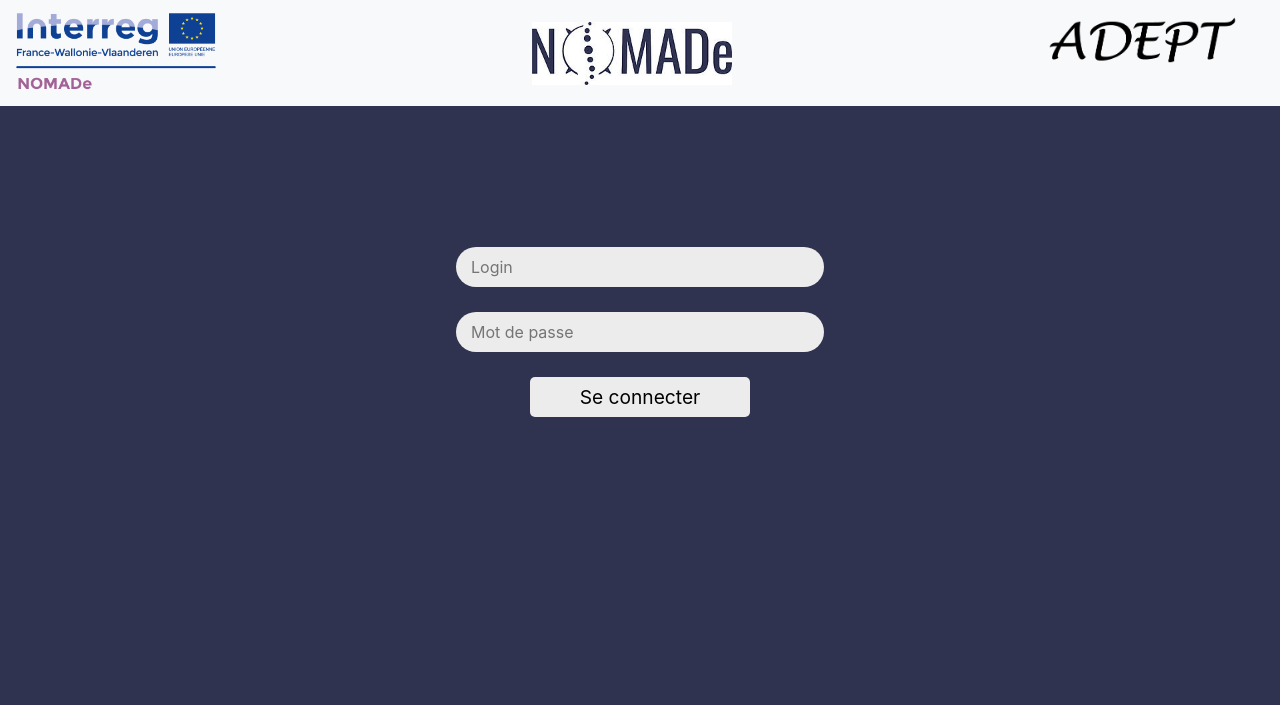
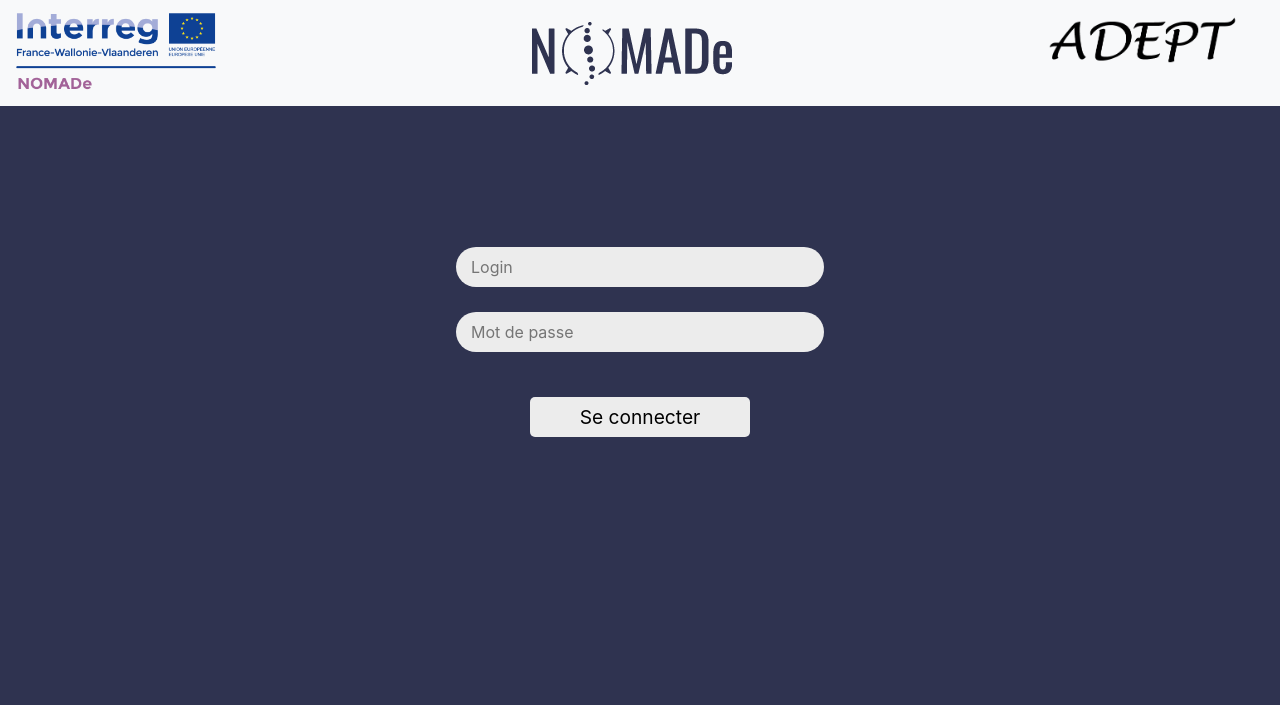
Before and after one commit to Chirace/ADEPT, a Symfony app: template templates/general/home.html.twig in a window 1280 px wide. Shown: the top 705 px of the page. Run offline with Twig, Linux system fonts and the light colour scheme; the template is opened without the code that fills it, so the values that code supplies are empty; some libraries are stand-ins or nearby versions.

Commit message:
modification template général

```diff
--- a/config/routes.yaml
+++ b/config/routes.yaml
@@ -3,5 +3,5 @@
 #    controller: App\Controller\DefaultController::index
 
 adept_home:
- path: /
- controller: App\Controller\GeneralController::home
+  path: /
+  controller: App\Controller\GeneralController::home
--- a/public/css/custom.css
+++ b/public/css/custom.css
@@ -20,7 +20,7 @@
 }
 
 button {
-    margin-top: 25px;
+    margin-top: 45px;
     width: 60%;
     height: 40px;
     border: none;
--- a/templates/base.html.twig
+++ b/templates/base.html.twig
@@ -2,11 +2,12 @@
 <html>
     <head>
         <meta charset="UTF-8">
-        <title>{% block title %}Welcome!{% endblock %}</title>
+        <title>{% block title %}NOMADe ADEPT{% endblock %}</title>
         {% block stylesheets %}
             <link rel="stylesheet" href="https://maxcdn.bootstrapcdn.com/bootstrap/4.0.0/css/bootstrap.min.css" integrity="sha384-Gn5384xqQ1aoWXA+058RXPxPg6fy4IWvTNh0E263XmFcJlSAwiGgFAW/dAiS6JXm" crossorigin="anonymous">
             <link href="{{ asset('css/custom.css') }}" type="text/css" rel="stylesheet">
         {% endblock %}
+        <link rel="icon" type="image/png" href="/images/logo_ADEPT.png" />
 
         {% block javascripts %}
             {#{{ encore_entry_script_tags('app') }}#}
@@ -21,7 +22,7 @@
             </li>
             <li>
                 <a id="logos" class="navbar-brand" href="/">
-                        <img src="/images/logo_NOMADe.jpg" alt="logo NOMADe">
+                    <img src="/images/logo_NOMADe.png" alt="logo NOMADe">
                 </a>
             </li>
             <li>
```
Also changed, not shown: public/images/logo_NOMADe.png (added), public/images/logo_NOMADe2.jpg (renamed from public/images/logo_NOMADe.jpg), public/images/logo_NOMADe3.png (added), public/images/logo_NOMADe4.png (added), templates/general/home.html.twig (line endings or trailing spaces). Lines whose indentation alone changed are shown as unchanged.
